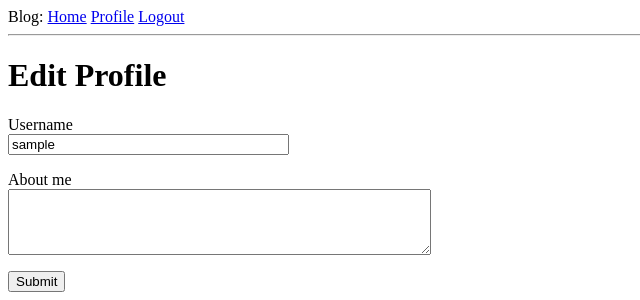
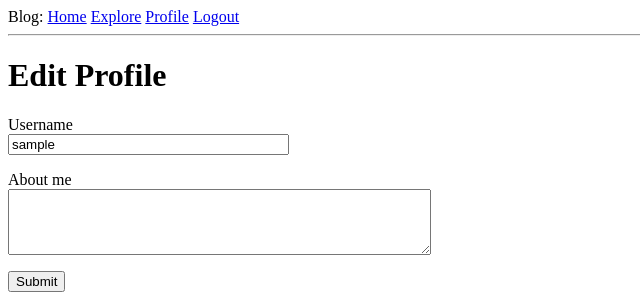
Before and after one commit to ardenercelik/personal_blog, a Flask app: page /edit_profile in a window 1280 px wide. Shown: the top 300 px of the page, without its empty margins (0-640 px from the left). Run offline with Flask 2, Linux system fonts and the light colour scheme; the visitor is signed in with stand-in values (Sample User, id 1); data comes from the database, SQL or seed files in the repository; some libraries are stand-ins or nearby versions.

Commit message:
fix for prod

```diff
--- a/app/templates/base.html
+++ b/app/templates/base.html
@@ -15,6 +15,7 @@
 
 <body>
     <div>Blog: <a href="/index">Home</a>
+	       <a href="/explore">Explore</a>
         {% if current_user.is_anonymous %}
         <a href="/login">Login</a>
         <a href="{{url_for('register')}}">Register Now!</a>
```
Also changed, not shown: config.py (line endings or trailing spaces).
